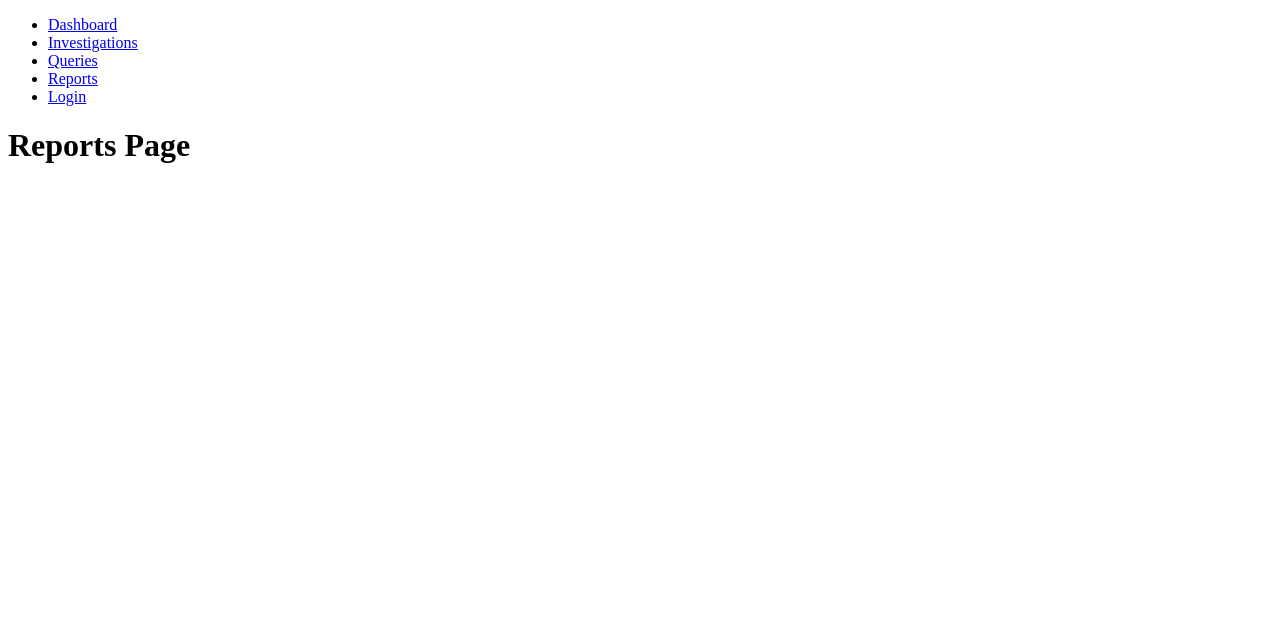
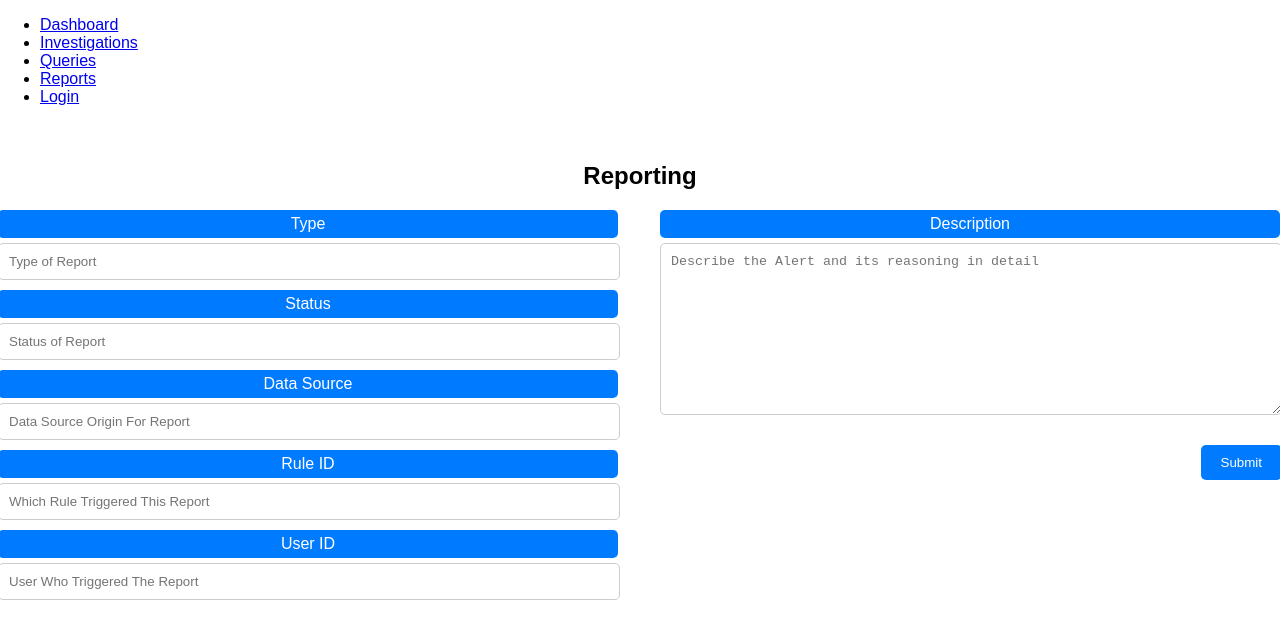
Before and after one commit to kylerobertson84/i14-ssiem, a React (Create React App) app in the folder frontend/: page /reports in a window 1280 px wide. Shown: the top 638 px of the page. Built offline with nearby package versions, Linux system fonts and the light colour scheme.

Commit message:
frontend v1 for report generation

```diff
--- /dev/null
+++ b/frontend/src/Design/Report.css
@@ -0,0 +1,104 @@
+/* General styles */
+body {
+    font-family: Arial, sans-serif;
+    margin: 0;
+    padding: 0;
+    box-sizing: border-box;
+}
+
+/* Main content styles */
+main {
+    padding: 20px;
+    text-align: center;
+}
+
+.reporting-container {
+    max-width: 1200px;
+    margin: 0 auto;
+}
+
+h2 {
+    margin-bottom: 20px;
+}
+
+/* Form styles */
+.reporting-form {
+    display: flex;
+    justify-content: center;
+    align-items: flex-start;
+    gap: 20px;
+}
+
+.left-section,
+.right-section {
+    display: flex;
+    flex-direction: column;
+    gap: 10px;
+}
+
+.left-section {
+    flex: 1;
+    padding-right: 20px;
+}
+
+.right-section {
+    flex: 1;
+    display: flex;
+    flex-direction: column;
+    align-items: flex-start;
+}
+
+.form-group {
+    display: flex;
+    flex-direction: column;
+}
+
+.form-label {
+    width: 600px;
+    /* Fixed width for labels */
+    display: inline-block;
+    background-color: #007bff;
+    color: white;
+    padding: 5px 10px;
+    border-radius: 5px;
+    margin-bottom: 5px;
+    text-align: center;
+}
+
+.form-input,
+.form-textarea {
+    width: 600px;
+    /* Fixed width for text boxes */
+    padding: 10px;
+    border: 1px solid #ccc;
+    border-radius: 5px;
+}
+
+.form-textarea {
+    height: 150px;
+    resize: vertical;
+}
+
+.description-group {
+    width: 100%;
+}
+
+.submit-section {
+    display: flex;
+    justify-content: flex-end;
+    width: 100%;
+    margin-top: 20px;
+}
+
+.submit-button {
+    padding: 10px 20px;
+    background-color: #007bff;
+    color: white;
+    border: none;
+    border-radius: 5px;
+    cursor: pointer;
+}
+
+.submit-button:hover {
+    background-color: #0056b3;
+}
--- a/frontend/src/pages/reports.js
+++ b/frontend/src/pages/reports.js
@@ -1,12 +1,45 @@
-
-
 import React from 'react';
+import '../Design/Report.css';
 
 const Reports = () => {
   return (
-    <div>
-      <h1>Reports Page</h1>
-
+    <div className="reporting-container">
+      <main>
+        <h2>Reporting</h2>
+        <form className="reporting-form">
+          <div className="left-section">
+            <div className="form-group">
+              <label htmlFor="type" className="form-label">Type</label>
+              <input type="text" id="type" placeholder="Type of Report" className="form-input" />
+            </div>
+            <div className="form-group">
+              <label htmlFor="status" className="form-label">Status</label>
+              <input type="text" id="status" placeholder="Status of Report" className="form-input" />
+            </div>
+            <div className="form-group">
+              <label htmlFor="dataSource" className="form-label">Data Source</label>
+              <input type="text" id="dataSource" placeholder="Data Source Origin For Report" className="form-input" />
+            </div>
+            <div className="form-group">
+              <label htmlFor="ruleId" className="form-label">Rule ID</label>
+              <input type="text" id="ruleId" placeholder="Which Rule Triggered This Report" className="form-input" />
+            </div>
+            <div className="form-group">
+              <label htmlFor="userId" className="form-label">User ID</label>
+              <input type="text" id="userId" placeholder="User Who Triggered The Report" className="form-input" />
+            </div>
+          </div>
+          <div className="right-section">
+            <div className="form-group description-group">
+              <label htmlFor="description" className="form-label">Description</label>
+              <textarea id="description" placeholder="Describe the Alert and its reasoning in detail" className="form-textarea"></textarea>
+            </div>
+            <div className="submit-section">
+              <button type="submit" className="submit-button">Submit</button>
+            </div>
+          </div>
+        </form>
+      </main>
     </div>
   );
 };
```
